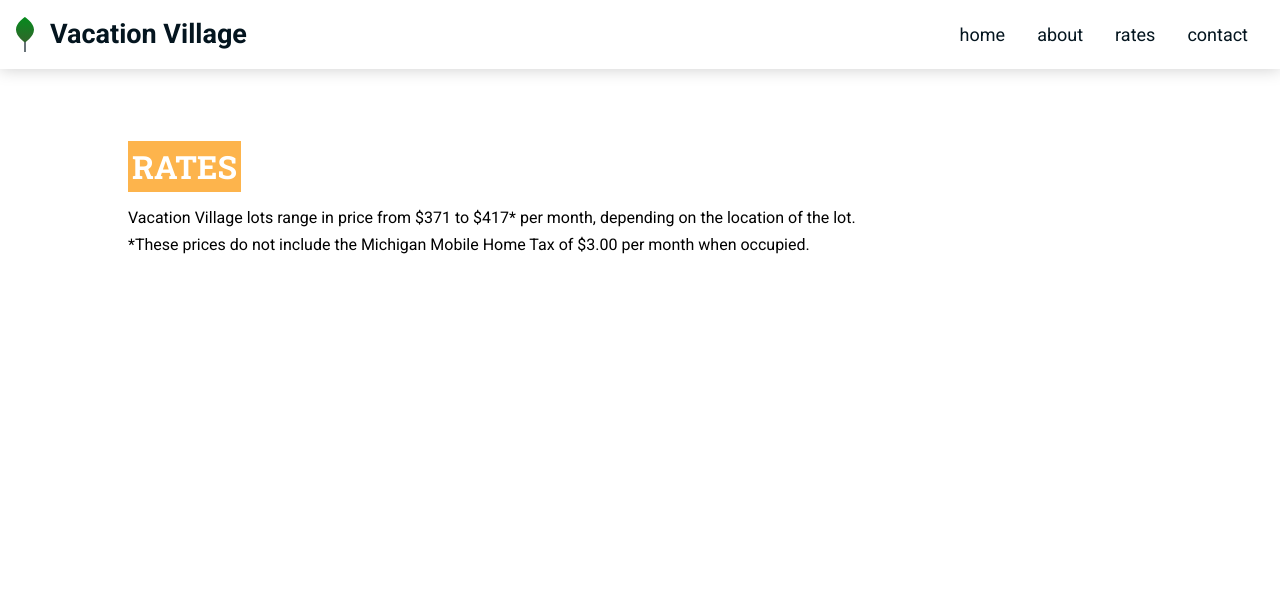
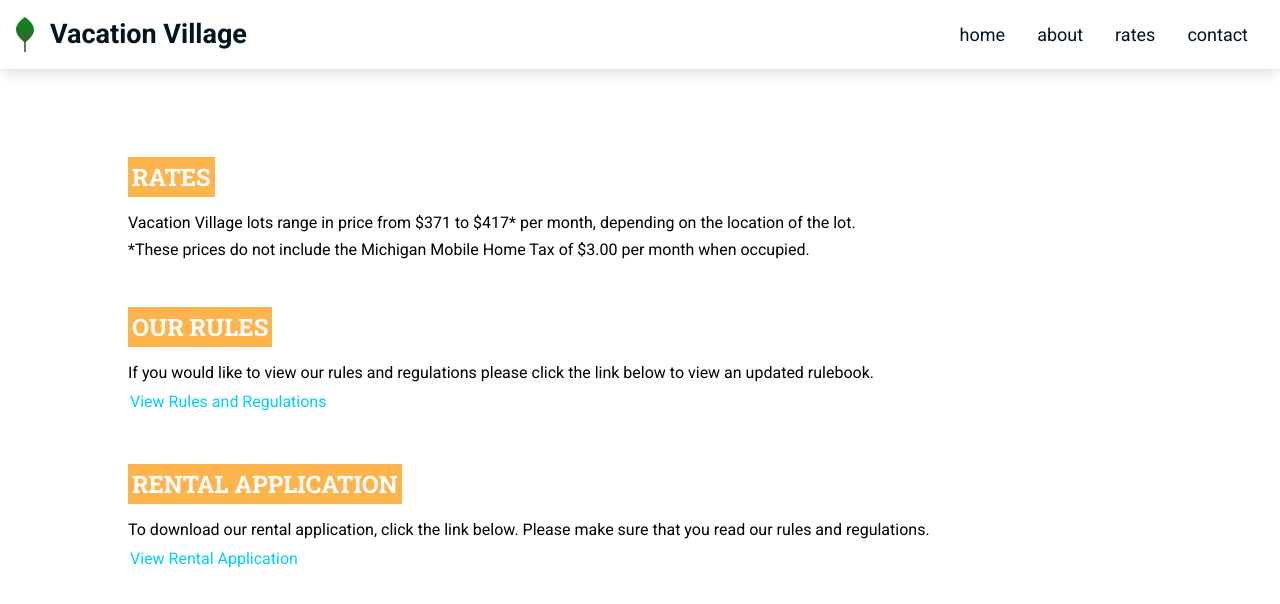
Before and after one commit to elijahjcobb/vacation-village, a Next.js app: page /rates in a window 1280 px wide. Shown: the top 604 px of the page. Built offline with nearby package versions, Linux system fonts and the light colour scheme.

Commit message:
work on contact and colors

```diff
--- a/components/nav/index.module.css
+++ b/components/nav/index.module.css
@@ -35,6 +35,8 @@
 .link {
   display: block;
   transform-origin: center;
+  color: var(--foreground);
+  border: none;
   padding: var(--padding-s);
 }
 
--- a/components/pages/rates/index.tsx
+++ b/components/pages/rates/index.tsx
@@ -1,10 +1,21 @@
 import { Container } from "../../shell/max-width-container";
-import styles from "./index.module.css";
 
 export function RatesPage() {
 	return <Container>
-		<h1>Rates</h1>
-		<p>Vacation Village lots range in price from $371 to $417* per month, depending on the location of the lot.</p>
-		<p>*These prices do not include the Michigan Mobile Home Tax of $3.00 per month when occupied.</p>
+		<section>
+			<h1>Rates</h1>
+			<p>Vacation Village lots range in price from $371 to $417* per month, depending on the location of the lot.</p>
+			<p>*These prices do not include the Michigan Mobile Home Tax of $3.00 per month when occupied.</p>
+		</section>
+		<section>
+			<h2>Our rules</h2>
+			<p>If you would like to view our rules and regulations please click the link below to view an updated rulebook.</p>
+			<a target='_blank' href="https://docs.google.com/document/d/18u_k-eS-a9QPYJJi0_csuJM_-XEcIUQFm4rcVmt7Wsk/edit?usp=sharing" rel="noreferrer">View Rules and Regulations</a>
+		</section>
+		<section>
+			<h2>RENTAL APPLICATION</h2>
+			<p>To download our rental application, click the link below. Please make sure that you read our rules and regulations.</p>
+			<a target='_blank' href="/application.pdf">View Rental Application</a>
+		</section>
 	</Container>
 }
--- a/styles/globals.css
+++ b/styles/globals.css
@@ -44,3 +44,24 @@ h2 {
   color: var(--background);
   background-color: var(--primary);
 }
+
+section {
+  display: flex;
+  flex-direction: column;
+  align-items: flex-start;
+  margin: var(--padding) 0;
+  gap: var(--padding-s);
+}
+
+a {
+  color: var(--secondary);
+  padding: 2px;
+  transition: 250ms ease-in-out;
+  border-bottom: 3px var(--background) solid;
+}
+
+a:hover {
+  transform: scale(1.1);
+  color: var(--secondary);
+  border-bottom-color: var(--secondary);
+}
```
Also changed, not shown: 1 other file (tests, documents, lock files or other folders).
